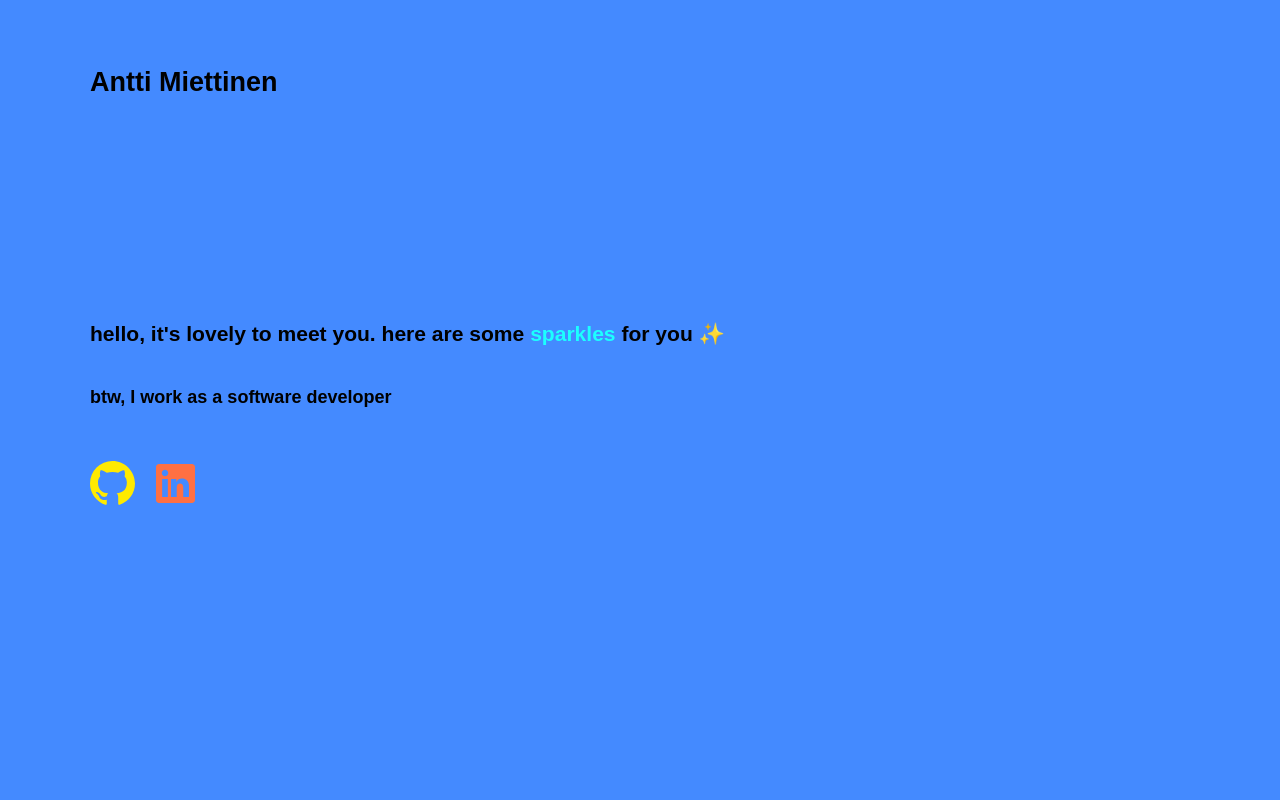
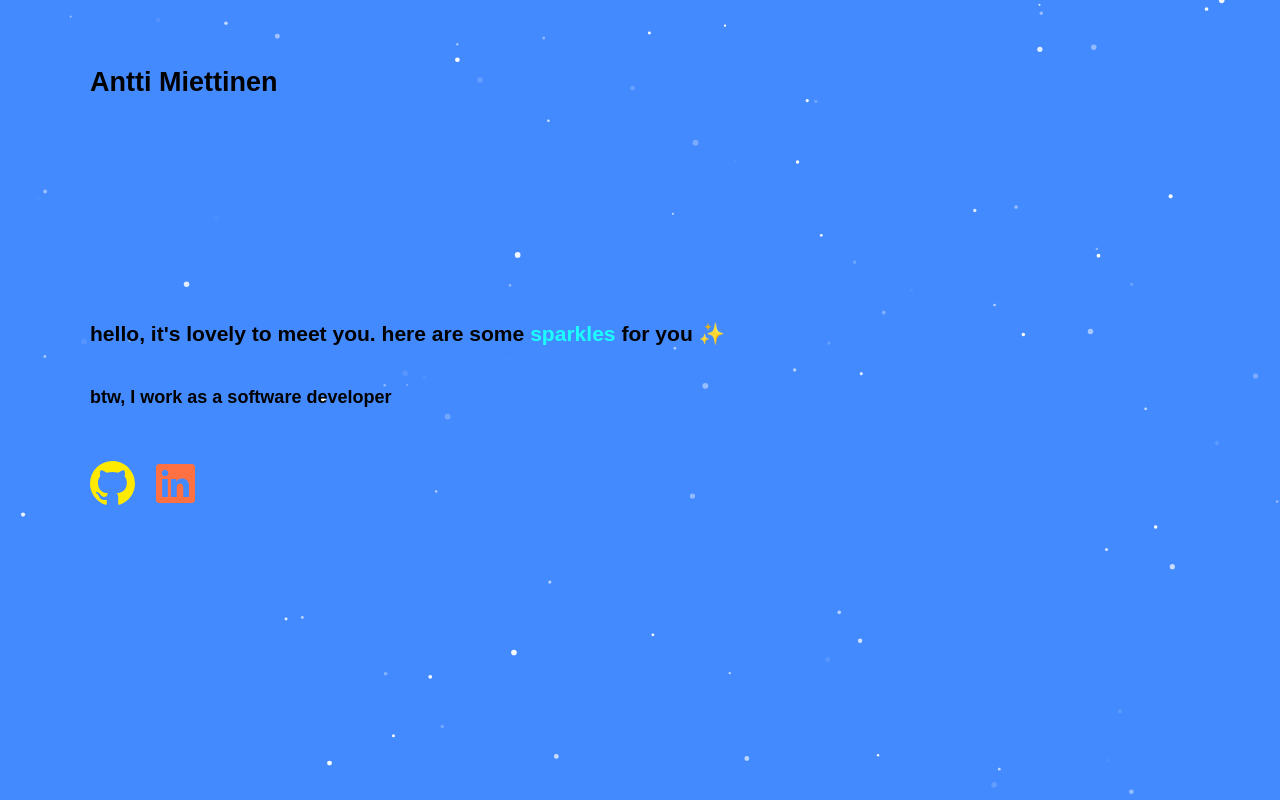
Before and after one commit to mieantti/mieantti.github.io, a React (Create React App) app: page / in a window 1280 px wide. Shown: the top 800 px of the page. Built offline with nearby package versions, Linux system fonts and the light colour scheme.

Commit message:
Fix the tsparticles config so the particles are visible.

```diff
--- a/src/App.tsx
+++ b/src/App.tsx
@@ -4,8 +4,7 @@ import Particles from 'react-particles'
 
 // tsparticles
 import type { Engine } from 'tsparticles-engine'
-import { loadFull } from 'tsparticles'
-import { ISourceOptions } from 'tsparticles-engine'
+import { loadSlim } from 'tsparticles-slim'
 
 // Emotion
 import { Global } from '@emotion/react'
@@ -31,7 +30,7 @@ import { RxLinkedinLogo } from 'react-icons/rx'
 
 const App = () => {
   const particlesInit = useCallback(async (engine: Engine) => {
-    await loadFull(engine)
+    await loadSlim(engine)
   }, [])
 
   const githubProfileLink = 'https://github.com/mieantti'
@@ -64,10 +63,7 @@ const App = () => {
     <>
       <Global styles={globalStyles} />
 
-      <Particles
-        options={particlesOptions as ISourceOptions}
-        init={particlesInit}
-      />
+      <Particles init={particlesInit} options={particlesOptions} />
 
       <ConfigurationContext.Provider value={ctx}>
         <Navigation />
--- a/src/particles/particlesOptions.ts
+++ b/src/particles/particlesOptions.ts
@@ -1,7 +1,25 @@
-export const particlesOptions = {
+import { ISourceOptions } from 'tsparticles-engine'
+
+export const particlesOptions: ISourceOptions = {
   fpsLimit: 120,
+  interactivity: {
+    events: {
+      onClick: {
+        enable: true,
+        mode: 'push',
+      },
+      resize: true,
+    },
+    modes: {
+      push: {
+        quantity: 5,
+      },
+    },
+  },
   particles: {
-    color: '#fff',
+    color: {
+      value: '#ffffff',
+    },
     move: {
       direction: 'none',
       enable: true,
@@ -9,8 +27,15 @@ export const particlesOptions = {
         default: 'out',
       },
       random: true,
-      speed: 0.1,
+      speed: 1,
       straight: false,
+    },
+    number: {
+      density: {
+        enable: true,
+        area: 800,
+      },
+      value: 80,
     },
     opacity: {
       animation: {
@@ -20,12 +45,14 @@ export const particlesOptions = {
       },
       value: { min: 0, max: 1 },
     },
+    shape: {
+      type: 'circle',
+    },
+    reduceDuplicates: true,
     size: {
       random: true,
       value: { min: 1, max: 3 },
     },
-    shape: { type: 'circle' },
-    reduceDuplicates: true,
   },
   detectRetina: true,
 }
```
